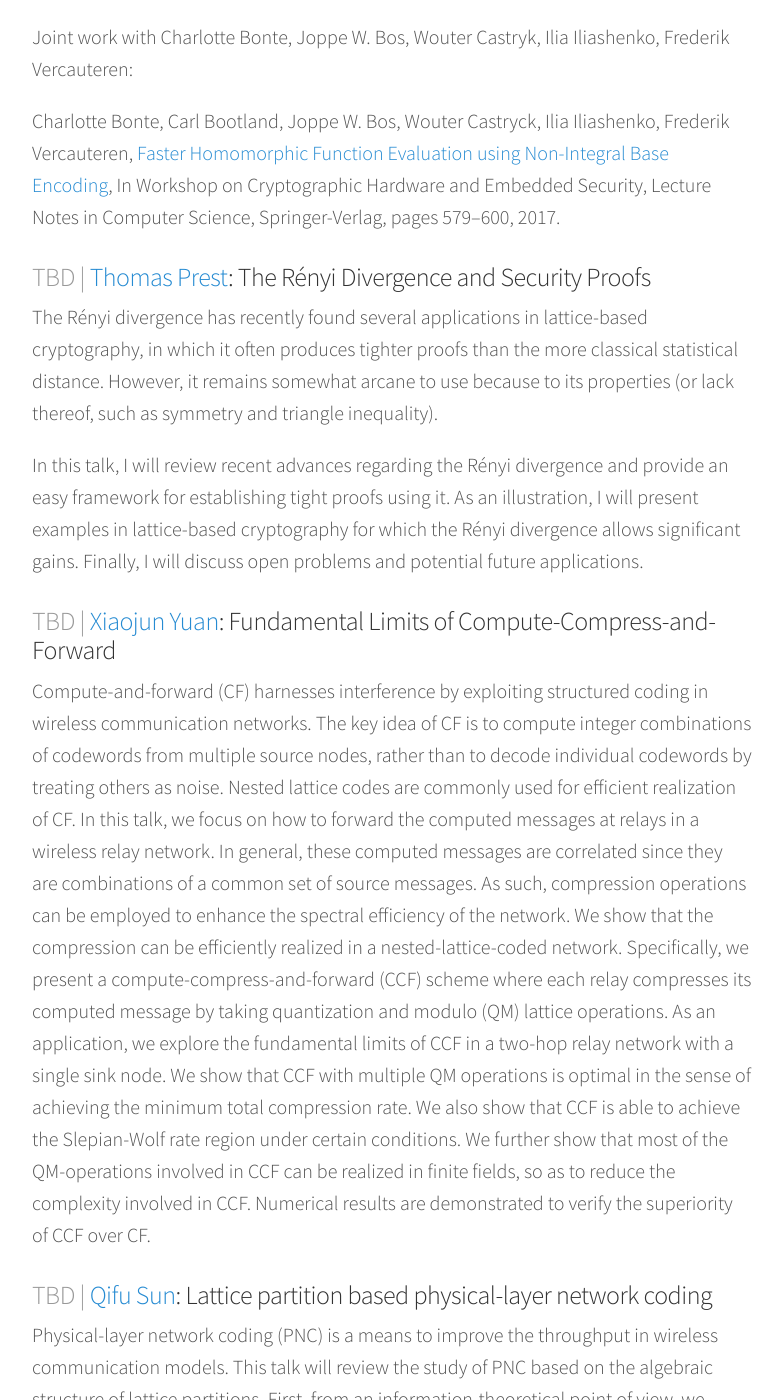
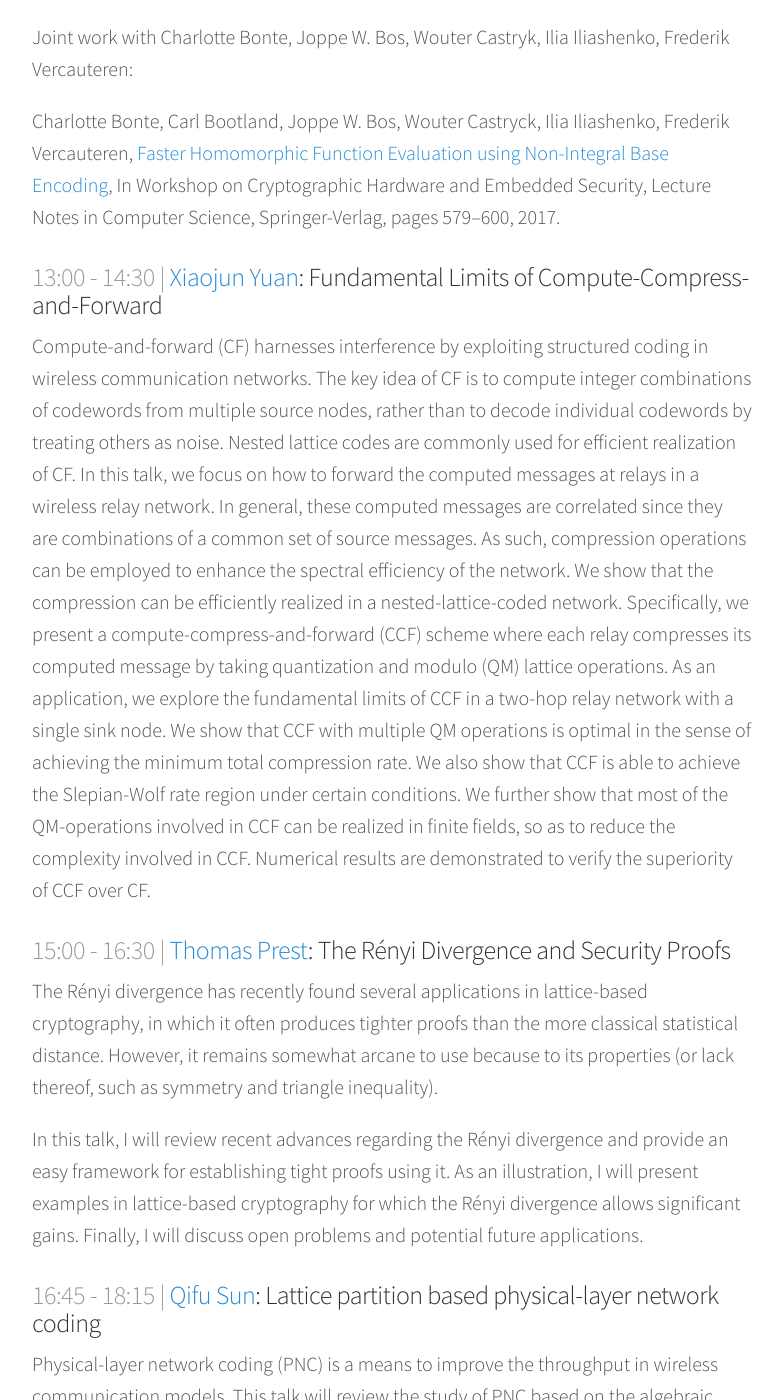
Before and after one commit to malb/discrete-subgroup, a Jekyll site: the page built from _posts/2018-03-26-lattice-meeting.md, in a window 1280 px wide and 1400 px high, scrolled down 1046 px. Shown: the whole window, without its empty margins (248-1031 px from the left). Built offline with Jekyll 4.4.1, drawn with Linux system fonts in a browser that asks for light colours; nearby versions of some CDN libraries.

Commit message:
workshop schedule

```diff
--- a/_posts/2018-03-26-lattice-meeting.md
+++ b/_posts/2018-03-26-lattice-meeting.md
@@ -9,7 +9,7 @@ This meeting — on *26 March 2018* — is aimed at connecting the two communiti
 
 ## Program ##
 
-### <span> TBD | [Carl Bootland](https://www.esat.kuleuven.be/cosic/carl-bootland/)</span>: Using non-integral bases to make better use of the plaintext space in homomorphic encryption schemes ###
+### <span> 10:30 - 12:00 | [Carl Bootland](https://www.esat.kuleuven.be/cosic/carl-bootland/)</span>: Using non-integral bases to make better use of the plaintext space in homomorphic encryption schemes ###
 
 In this talk I will present an encoding method for real numbers tailored for homomorphic function evaluation. Using a somewhat homomorphic encryption scheme allows one to compute simple arithmetic functions on encrypted data securely. Security constraints in all popular somewhat homomorphic encryption schemes necessitate the degree of the polynomial modulus to be large but with current encoding techniques the correctness requirement allows for much smaller values. As a result much of the plaintext space is left unused when using these encoding techniques. Our new generic encoding method uses expansions with respect to a non-integral base which allows one to exploit the full extent of the available plaintext space and reduces the growth of the coefficients when performing operations. This leads to better parameters and faster homomorphic function evaluation.
 
@@ -17,17 +17,17 @@ Joint work with Charlotte Bonte, Joppe W. Bos, Wouter Castryk, Ilia Iliashenko,
 
 Charlotte Bonte, Carl Bootland, Joppe W. Bos, Wouter Castryck, Ilia Iliashenko, Frederik Vercauteren, [Faster Homomorphic Function Evaluation using Non-Integral Base Encoding](https://eprint.iacr.org/2017/333), In Workshop on Cryptographic Hardware and Embedded Security, Lecture Notes in Computer Science, Springer-Verlag, pages 579–600, 2017.
 
-### <span> TBD | [Thomas Prest](https://www.di.ens.fr/~prest/)</span>: The Rényi Divergence and Security Proofs ###
+### <span> 13:00 - 14:30 | [Xiaojun Yuan](http://sist.shanghaitech.edu.cn/faculty/yuanxj/)</span>: Fundamental Limits of Compute-Compress-and-Forward ###
+
+Compute-and-forward (CF) harnesses interference by exploiting structured coding in wireless communication networks. The key idea of CF is to compute integer combinations of codewords from multiple source nodes, rather than to decode individual codewords by treating others as noise. Nested lattice codes are commonly used for efficient realization of CF. In this talk, we focus on how to forward the computed messages at relays in a wireless relay network. In general, these computed messages are correlated since they are combinations of a common set of source messages. As such, compression operations can be employed to enhance the spectral efficiency of the network. We show that the compression can be efficiently realized in a nested-lattice-coded network. Specifically, we present a compute-compress-and-forward (CCF) scheme where each relay compresses its computed message by taking quantization and modulo (QM) lattice operations. As an application, we explore the fundamental limits of CCF in a two-hop relay network with a single sink node. We show that CCF with multiple QM operations is optimal in the sense of achieving the minimum total compression rate. We also show that CCF is able to achieve the Slepian-Wolf rate region under certain conditions. We further show that most of the QM-operations involved in CCF can be realized in finite fields, so as to reduce the complexity involved in CCF. Numerical results are demonstrated to verify the superiority of CCF over CF.
+
+### <span> 15:00 - 16:30 | [Thomas Prest](https://www.di.ens.fr/~prest/)</span>: The Rényi Divergence and Security Proofs ###
 
 The Rényi divergence has recently found several applications in lattice-based cryptography, in which it often produces tighter proofs than the more classical statistical distance. However, it remains somewhat arcane to use because to its properties (or lack thereof, such as symmetry and triangle inequality).
 
 In this talk, I will review recent advances regarding the Rényi divergence and provide an easy framework for establishing tight proofs using it. As an illustration, I will present examples in lattice-based cryptography for which the Rényi divergence allows significant gains. Finally, I will discuss open problems and potential future applications.
 
-### <span> TBD | [Xiaojun Yuan](http://sist.shanghaitech.edu.cn/faculty/yuanxj/)</span>: Fundamental Limits of Compute-Compress-and-Forward ###
-
-Compute-and-forward (CF) harnesses interference by exploiting structured coding in wireless communication networks. The key idea of CF is to compute integer combinations of codewords from multiple source nodes, rather than to decode individual codewords by treating others as noise. Nested lattice codes are commonly used for efficient realization of CF. In this talk, we focus on how to forward the computed messages at relays in a wireless relay network. In general, these computed messages are correlated since they are combinations of a common set of source messages. As such, compression operations can be employed to enhance the spectral efficiency of the network. We show that the compression can be efficiently realized in a nested-lattice-coded network. Specifically, we present a compute-compress-and-forward (CCF) scheme where each relay compresses its computed message by taking quantization and modulo (QM) lattice operations. As an application, we explore the fundamental limits of CCF in a two-hop relay network with a single sink node. We show that CCF with multiple QM operations is optimal in the sense of achieving the minimum total compression rate. We also show that CCF is able to achieve the Slepian-Wolf rate region under certain conditions. We further show that most of the QM-operations involved in CCF can be realized in finite fields, so as to reduce the complexity involved in CCF. Numerical results are demonstrated to verify the superiority of CCF over CF.
-
-### <span> TBD | [Qifu Sun](https://www.researchgate.net/profile/Qifu_Sun)</span>: Lattice partition based physical-layer network coding ###
+### <span> 16:45 - 18:15 | [Qifu Sun](https://www.researchgate.net/profile/Qifu_Sun)</span>: Lattice partition based physical-layer network coding ###
 
 Physical-layer network coding (PNC) is a means to improve the throughput in wireless communication models. This talk will review the study of PNC based on the algebraic structure of lattice partitions. First, from an information-theoretical point of view, we compare the performance of lattice partition based PNC (LNC) with other transmission schemes such as routing, network-layer network coding, and analog network coding in a two-way relay network. Next, we revisit the classical algebraic framework of LNC in a more general wireless multiple-access relay network, in which two important research lines are the practical code design and the optimal selection of coding coefficients. For the practical code design, we emphasize on the LNC constructed from complex lattices over the ring of Gaussian integers and the ring of Eisenstein integers, and demonstrate its advantage over the LNC based on integer lattices by illustrating some particular design instances. For the optimal selection of coding coefficients, one main approach is to reduce it to the shortest vector problem (SVP) of a lattice. Though it is well known that a general SVP is NP-hard, we summarize the recent advances in the study of SVPs for LNC in the community, so that the particular SVPs can be efficiently solved.
 
```
